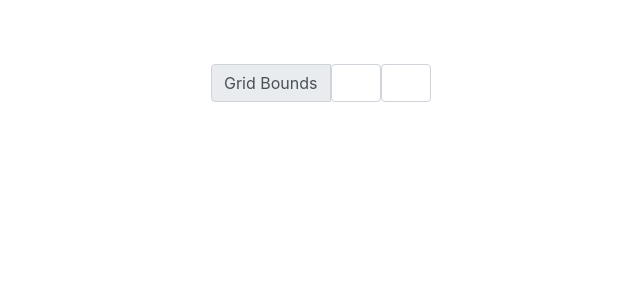
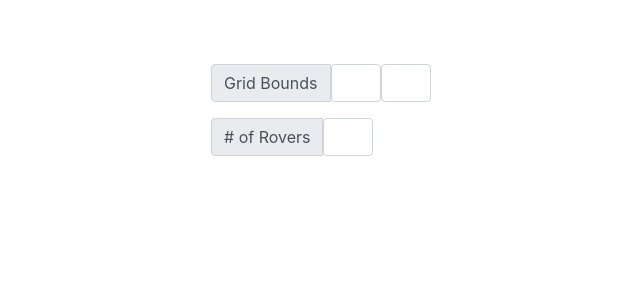
Before and after one commit to MarioR9/MarsRovers, a React (Create React App) app: page / in a window 1280 px wide. Shown: the top 300 px of the page, without its empty margins (429-1069 px from the left). Built offline with nearby package versions, Linux system fonts and the light colour scheme.

Commit message:
# of rovers and state added

```diff
--- a/src/App.js
+++ b/src/App.js
@@ -6,7 +6,7 @@ import { InputGroup, FormControl } from 'react-bootstrap';
 export default class App extends React.Component{
   constructor(props) {
     super(props);
-    this.state = {gridX: '',gridY: '' };
+    this.state = {gridX: '',gridY: '', numberOfRovers:'' };
   }
   render(){
     return (
@@ -23,6 +23,15 @@ export default class App extends React.Component{
           />
           </InputGroup.Prepend>
         </InputGroup>
+
+        <InputGroup className="mb-3">
+          <InputGroup.Prepend>
+          <InputGroup.Text id="basic-addon1"># of Rovers</InputGroup.Text>
+          <FormControl className="input-group" onChange={(e)=>{this.setState({numberOfRovers: e.currentTarget.value})}}
+          aria-label="numberOfRovers"
+          />
+          </InputGroup.Prepend>
+        </InputGroup>
         </div>
 
       </div>
```
